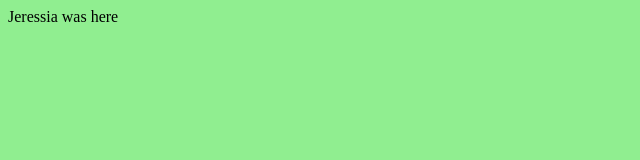
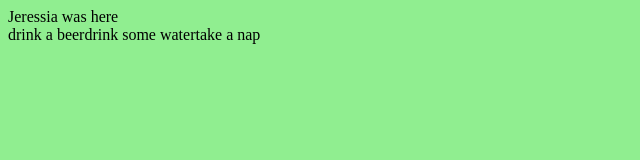
Before and after one commit to jeressia/js-strings-objects, a plain HTML site: page js-strings-objects/index.html in a window 1280 px wide. Shown: the whole page, without its empty margins (0-640 px from the left). Drawn offline with Linux system fonts and the light colour scheme.

Commit message:
dbdnowbhijndc

```diff
--- a/js-strings-objects/index.html
+++ b/js-strings-objects/index.html
@@ -10,6 +10,7 @@
 </head>
 <body>
 Jeressia was here
+<div id="thirsty"></div>
 <script src="main.js"></script>
 </body>
 </html>
```
